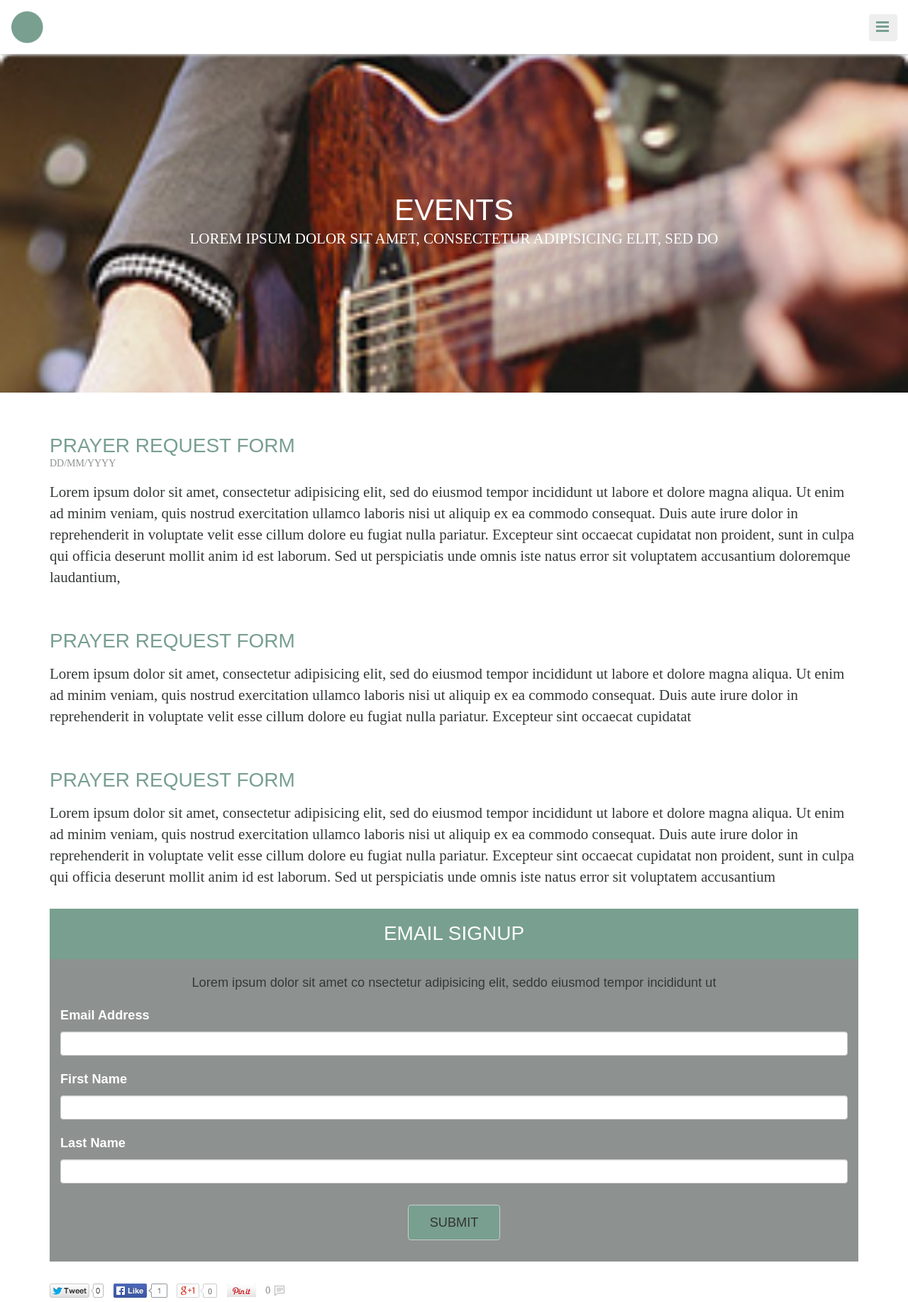
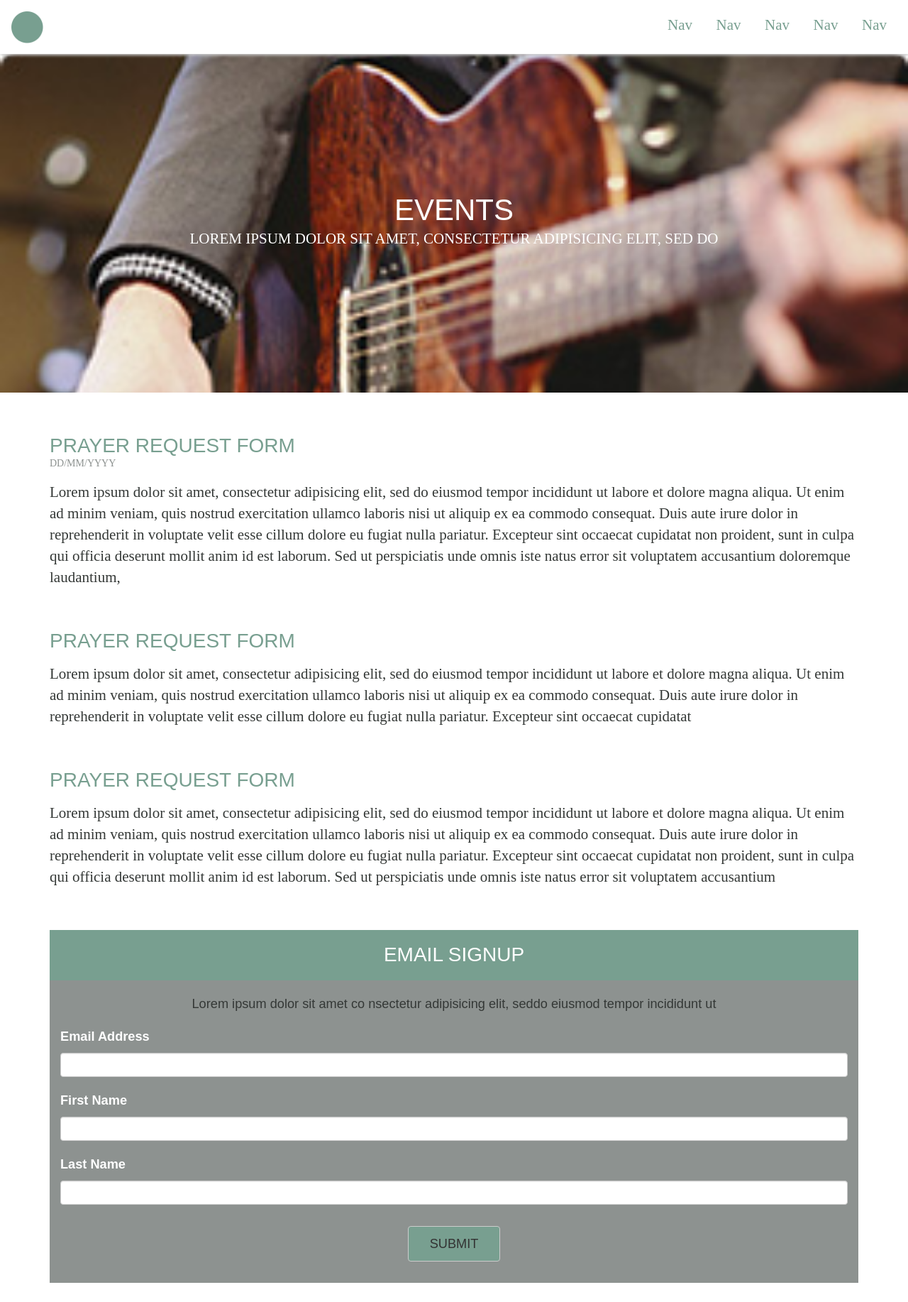
Before and after one commit to thona07/Prayer-Request-Form, a plain HTML site: page index.html in a window 1280 px wide. Shown: the top 1834 px of the page at 71% size. Drawn offline with nearby package versions, Linux system fonts and the light colour scheme.

Commit message:
Delete padding-top and padding-bottom in class container and add style on class container:nth-child (5) {background: #789f90; and margin-top: 30px;

```diff
--- a/index.html
+++ b/index.html
@@ -43,7 +43,7 @@
 				</div>
 			</div>
 		</div>
-		<div class="container">
+		<div class="container clearfix">
 			<div class="row">
 				<div class="prayer">
 					<h2>Prayer Request Form</h2>
@@ -59,8 +59,8 @@
 					<p>Lorem ipsum dolor sit amet, consectetur adipisicing elit, sed do eiusmod tempor incididunt ut labore et dolore magna aliqua. Ut enim ad minim veniam, quis nostrud exercitation ullamco laboris nisi ut aliquip ex ea commodo consequat. Duis aute irure dolor in reprehenderit in voluptate velit esse cillum dolore eu fugiat nulla pariatur. Excepteur sint occaecat cupidatat non proident, sunt in culpa qui officia deserunt mollit anim id est laborum. Sed ut perspiciatis unde omnis iste natus error sit voluptatem accusantium </p>
 				</div>
 			</div>
-		</div>
-		<div class="container">
+
+		<div class="row">
 			<div class="email">
 				<h2>Email Signup</h2>
 			</div>
@@ -80,8 +80,9 @@
 					<label for="lastname">Last Name</label>
 					<input type="lastname" class="form-control" id="lastname" />
 				</div>
-				<button type="submit" class="btn btn-default">submit</button>
+					<button type="submit" class="btn btn-default">submit</button>
 			</form>
+		</div>
 		</div>
 		<div class="container">
 			<div class="row">
@@ -104,7 +105,7 @@
 				</div>
 			</div>
 		</div>
-	<div class="container">
+	<div class="container clearfix">
 		<div class="row">
 			<div class="latest-posts clearfix ">
 				<h2>Related Events</h2>
--- a/sass/styles.scss
+++ b/sass/styles.scss
@@ -58,10 +58,11 @@ img {
 	padding: 0;
 	width: 100%;
 }
+.container:nth-child( 5 ) {
+	background: #789f90;
+	margin-top: 30px;
+}
 .container:nth-child( 6 ) {
-	background: #789f90;
-}
-.container:nth-child( 7 ) {
 	padding: 0;
 }
 .footer {
@@ -156,7 +157,7 @@ nav ul a:hover {
 }
 form {
 	background: #8d9290;
-	margin-bottom: 0;
+	margin-bottom: 30px;
 	font-family: "museo-sans-rounded",sans-serif;
 	font-size: 1.3em;
 	padding-left: 15px;
@@ -194,8 +195,6 @@ label {
 .content div {
 	display: inline-block;
 	padding-right: 10px;
-	padding-top: 30px;
-	padding-bottom: 30px;
 }
 .content h3 a {
 	color: #fff;
@@ -260,10 +259,33 @@ h1 {
 
 @media ( min-width: 992px ) {
 
+.menu {
+	display: none;
+}
+nav {
+	position: fixed;
+}
+nav ul {
+	display: block;
+	position: static;
+	float: right;
+	width: auto;
+	padding-right: 15px;
+	text-align: center;
+}
+nav ul a {
+	font-size: 1.5em;
+}
+ul li {
+	display: inline-block;
+}
 h2 {
 	padding-top: 60px;
 }
 .event {
 	padding: 200px 15px;
 }
+.email {
+	margin-top: 60px;
 }
+}
```
Also changed, not shown: css/styles.css.
